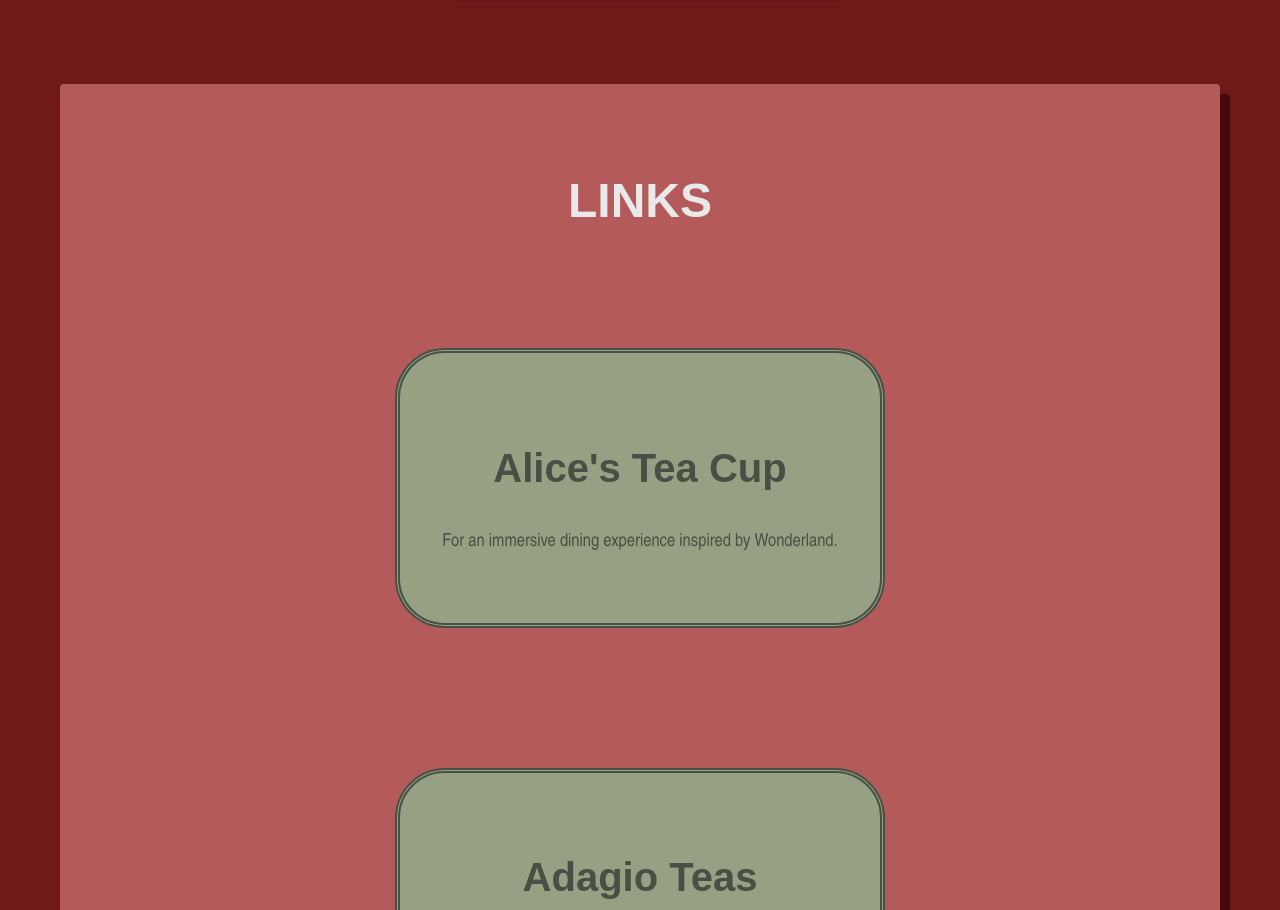
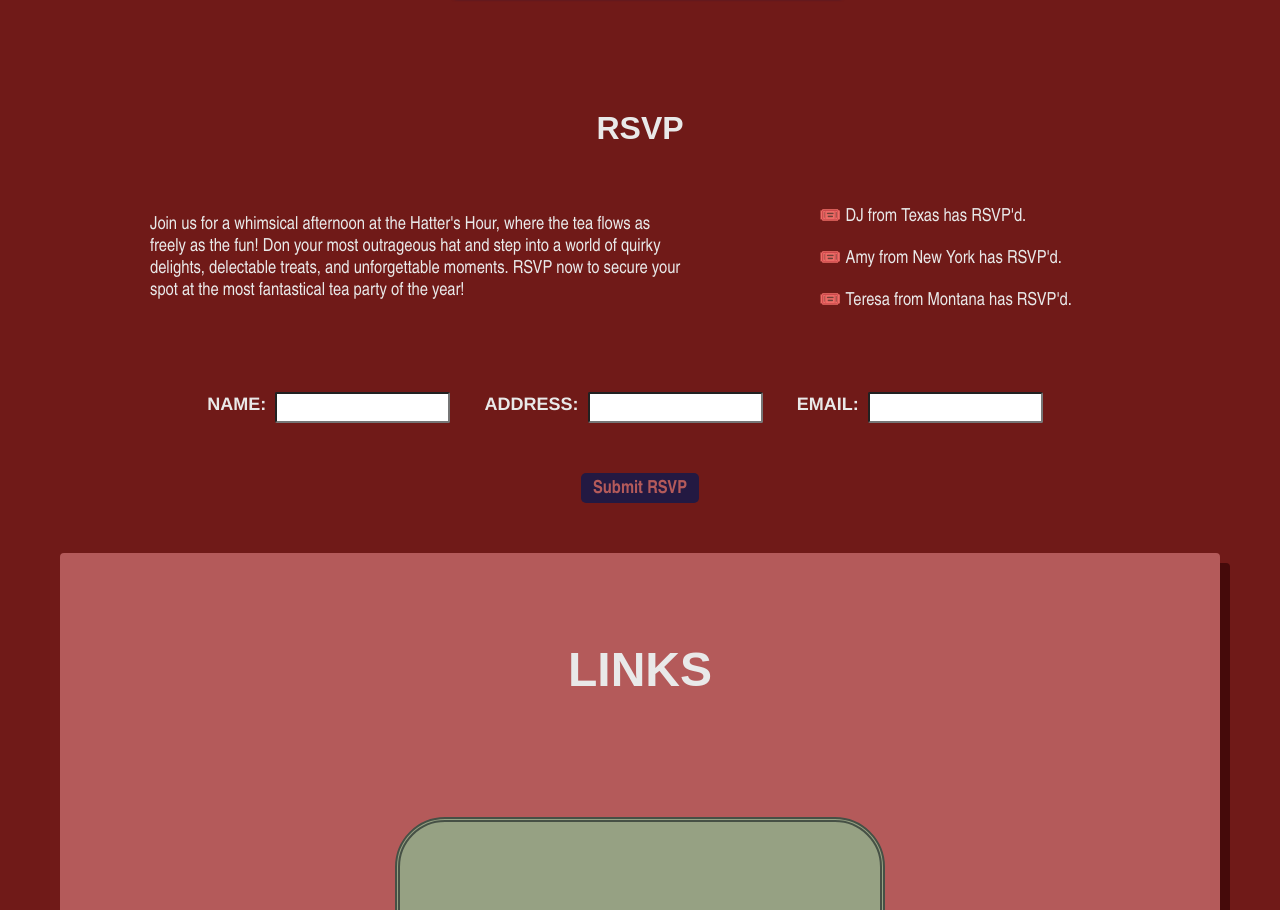
Before and after one commit to alysraph/hatter-event-website, a plain HTML site: page index.html in a window 1280 px wide. Shown: the part 5727-6637 px from the top of the page. Drawn offline with Linux system fonts and the light colour scheme.

Commit message:
Added JS functionality to RSVP section

```diff
--- a/index.html
+++ b/index.html
@@ -99,7 +99,7 @@
             </div>
 
             <div class="event" id="riddles-roses">
-                <img class="event-img" alt="Event image 2" src="/img/event2_img.png" />
+                <img class="event-img" alt="Event image 2" src="./img/event2_img.png" />
                 <h3>Riddles & Roses</h3>
                 <p>The Mad Hatter challenges guests to solve impossible riddles, with winners receiving miniature "Eat
                     Me" cakes that unlock access to a secret garden room filled with living roses that whisper
@@ -107,7 +107,7 @@
             </div>
 
             <div class="event" id="time-stopped">
-                <img class="event-img" id="time-stopped-img" alt="Event image 3" src="/img/event 3.png" />
+                <img class="event-img" id="time-stopped-img" alt="Event image 3" src="./img/event 3.png" />
                 <h3>The Time-Stopped Tasting</h3>
                 <p>At precisely 6 o'clock, all clocks freeze, and servers appear with trays of teas that change flavor
                     with each sip—from sweet to savory to impossibly delicious flavors that don't exist in the ordinary
@@ -117,7 +117,50 @@
         </div>
 
     </div>
-    <!-- rsvp [PLACEHOLDER] [ADDED IN UNIT 6] -->
+    <!-- rsvp
+    Purpose:
+    - Section for users to sign up for the event
+    - Contains a form for users to input their information,
+    and a list of other users who have signed up
+
+    When To Modify:
+    - [X] Project 6 (REQUIRED FEATURE)
+    - [ ] Project 6 (STRETCH FEATURE)
+    - [ ] Any time after
+    -->
+    <div id="rsvp">
+        <h2>RSVP</h2>
+        <div class="rsvp-container">
+            <div class="rsvp-para">
+                Join us for a whimsical afternoon at the Hatter's Hour,
+                where the tea flows as freely as the fun! Don your most outrageous hat and step into a world of quirky
+                delights, delectable treats, and unforgettable moments. RSVP now to secure your spot at the most
+                fantastical tea party of the year!
+            </div>
+            <div class="rsvp-participants">
+                <p>🎟️ DJ from Texas has RSVP'd.</p>
+                <p>🎟️ Amy from New York has RSVP'd.</p>
+                <p>🎟️ Teresa from Montana has RSVP'd.</p>
+            </div>
+        </div>
+
+        <!--- Sign RSVP Form --->
+        <div class="form-container">
+            <form id="rsvp-form" title="rsvp-form">
+                <label for="name">Name:</label>
+                <input id="name" type="text">
+
+                <label for="address">Address:</label>
+                <input id="address" type="text">
+
+                <label for="email">Email:</label>
+                <input id="email" type="email">
+            </form>
+            <!-- Submit button -->
+            <button id="rsvp-button">Submit RSVP</button>
+        </div>
+    </div>
+
     <!-- success modal [PLACEHOLDER] [ADDED IN UNIT 9] -->
 
     <!-- links -->
--- a/index.js
+++ b/index.js
@@ -5,11 +5,44 @@ let themeButton = document.getElementById('theme-button');
 
 // Step 2: Write the callback function
 const toggleLightMode = () => {
-    document.body.classList.toggle("light-mode");
-    document.html.classList.toggle("light-mode");
+  document.body.classList.toggle("light-mode");
+  document.html.classList.toggle("light-mode");
 }
 
 // Step 3: Register a 'click' event listener for the theme button
 //             and tell it to use toggleDarkMode as its callback function
 
 themeButton.addEventListener('click', toggleLightMode);
+
+/*** Form Handling ***
+
+  Purpose:
+  - When the user submits the RSVP form, the name and state they
+    entered should be added to the list of participants.
+
+  When To Modify:
+  - [ ] Project 6 (REQUIRED FEATURE)
+  - [ ] Project 6 (STRETCH FEATURE)
+  - [ ] Project 7 (REQUIRED FEATURE)
+  - [ ] Project 9 (REQUIRED FEATURE)
+  - [ ] Any time between / after
+***/
+
+const rsvpButton = document.querySelector("#rsvp-button");
+
+const addParticipant = (event) => {
+  // Step 2: Write your code to manipulate the DOM here
+  const name = document.querySelector("#name").value;
+  const address = document.querySelector("#address").value;
+  const email = document.querySelector("#email").value;
+
+  //appending to DOM
+  const participant = document.createElement("p");
+  participant.innerText = `🎟️ ${name} from ${address} has RSVP'd.`;
+  document.querySelector(".rsvp-participants").appendChild(participant);
+  event.preventDefault();
+}
+
+// Step 3: Add a click event listener to the submit RSVP button here
+
+rsvpButton.addEventListener("click", addParticipant);
--- a/styles.css
+++ b/styles.css
@@ -454,7 +454,63 @@ button:hover {
 }
 
 
-/*** RSVP [PLACEHOLDER] [ADDED IN UNIT 6] ***/
+/*** RSVP Section ***
+
+  Purpose:
+  - Add style rules for your website's RSVP form
+
+  When To Modify:
+  - [X] Project 6 (REQUIRED FEATURE)
+  - [ ] Project 7 (REQUIRED FEATURE)
+  - [ ] Any time after
+***/
+
+.rsvp-container {
+  display: flex;
+  flex-direction: row;
+  gap: 80px;
+  width: 100%;
+  padding-bottom: 50px;
+  text-align: left;
+  align-items: center;
+  margin: 0 50px;
+}
+
+.rsvp-para {
+  width: 55%;
+  padding-right: 10px;
+  margin: 40px;
+}
+
+.rsvp-participants {
+  width: 45%;
+  padding-right: 10px;
+}
+
+/* Add other rsvp-related selectors here */
+
+#rsvp-button {
+  width: fit-content;
+  height: 30px;
+  margin: 50px;
+}
+
+#name,
+#address,
+#email {
+  margin: 0 30px 0 5px;
+  height: 25px;
+  font-family: var(--article-font);
+  color: var(--accent-color-dark);
+  border-radius: 2px;
+}
+
+label {
+  font-family: var(--title-font);
+  text-transform: uppercase;
+  font-weight: bold;
+}
+
 /*** Animations [PLACEHOLDER] [ADDED IN UNIT 8] ***/
 /*** Success Modal [PLACEHOLDER] [ADDED IN UNIT 9] ***/
 
```
